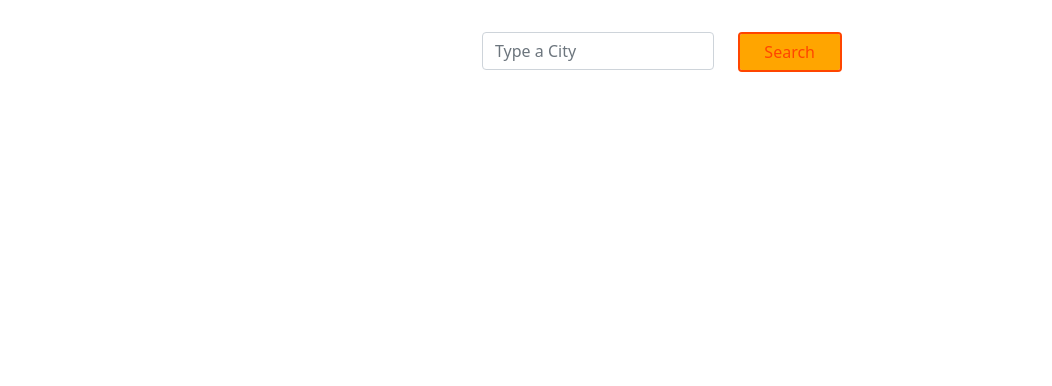
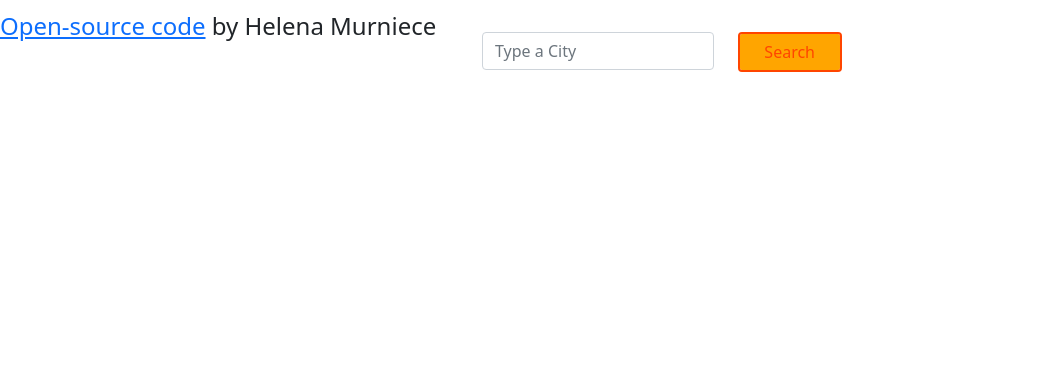
Before and after one commit to murniecehelena/my-weather-app, a plain HTML site: page index.html in a window 1280 px wide. Shown: the part 414-800 px from the top of the page, without its empty margins (0-1052 px from the left). Drawn offline with nearby package versions, Linux system fonts and the light colour scheme.

Commit message:
added a link to source code

```diff
--- a/index.html
+++ b/index.html
@@ -75,6 +75,10 @@
                 </div>
             </form>
         </div>
+       <h4>
+         <a href="https://github.com/murniecehelena/my-weather-app.git">Open-source code</a>  by Helena Murniece
+       </h4>
+
     </div>
     <script src="src/index.js"></script>
 </body>
```
